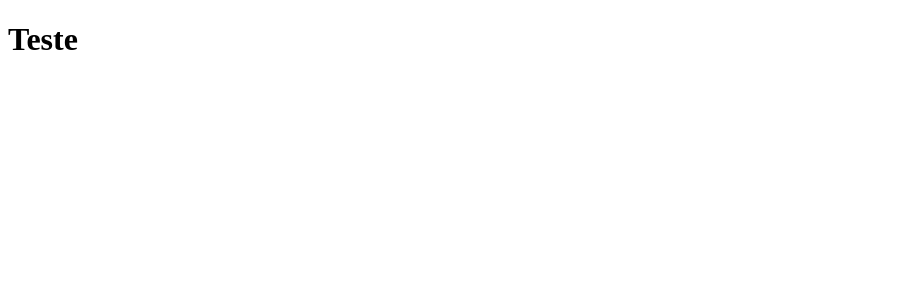
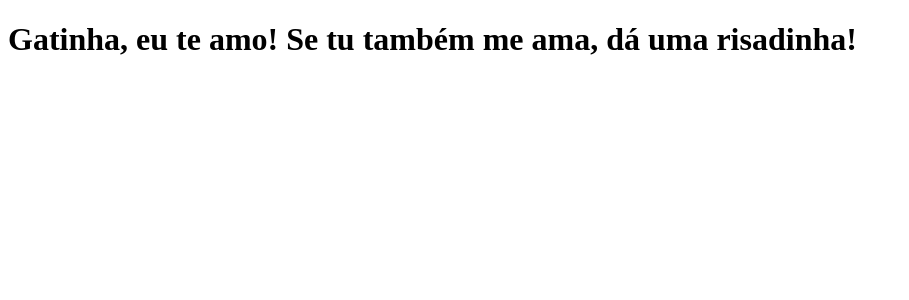
Before and after one commit to souzadediogo/clone-tabnews, a Next.js app: page / in a window 1280 px wide. Shown: the top 300 px of the page, without its empty margins (0-909 px from the left). Built offline with nearby package versions, Linux system fonts and the light colour scheme.

Commit message:
Commited pages

```diff
--- a/pages/index.js
+++ b/pages/index.js
@@ -1,5 +1,5 @@
 function Home(){
-    return <h1>Teste</h1>
+    return <h1>Gatinha, eu te amo! Se tu também me ama, dá uma risadinha! </h1>
 }
 
 export default Home;
```
